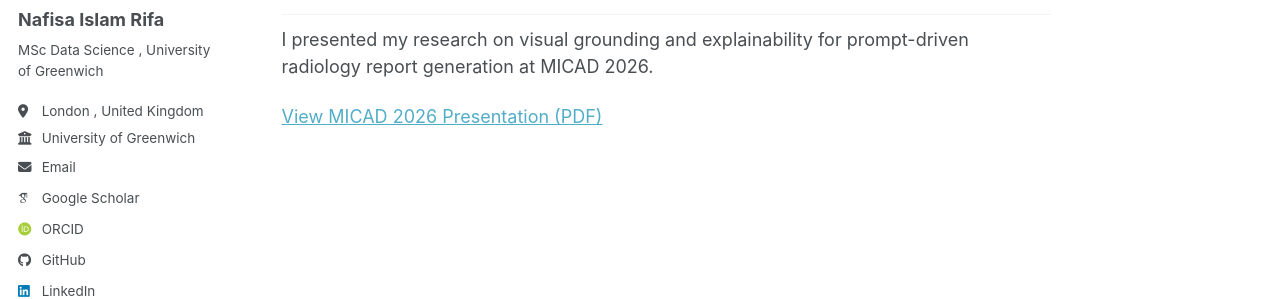
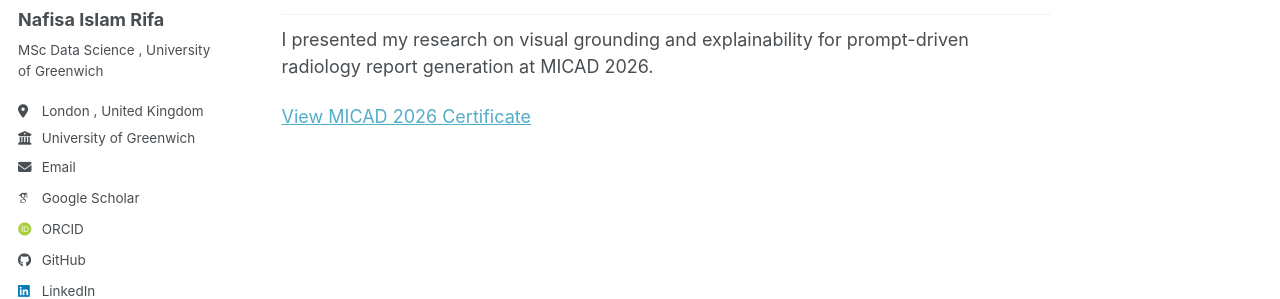
Before and after one commit to NafisaIslamRifa/NafisaIslamRifa.github.io, a Jekyll site: the page built from _talks/2012-03-01-talk-1.md, in a window 1280 px wide and 1049 px high. Shown: the part 267-566 px from the top of the window. Built offline with Jekyll 4.4.1, drawn with Linux system fonts in a browser that asks for light colours; some web fonts are replaced; a script bundle is joined from its source files by our own code; library files that are not in the unit come from our copies.

Commit message:
Update link text in talk-1.md

```diff
--- a/_talks/2012-03-01-talk-1.md
+++ b/_talks/2012-03-01-talk-1.md
@@ -15,6 +15,6 @@ for prompt-driven radiology report generation at MICAD 2026.
 
 <p>
   <a href="/files/MICAD.pdf" target="_blank">
-    View MICAD 2026 Presentation (PDF)
+    View MICAD 2026 Certificate
   </a>
 </p>
```
